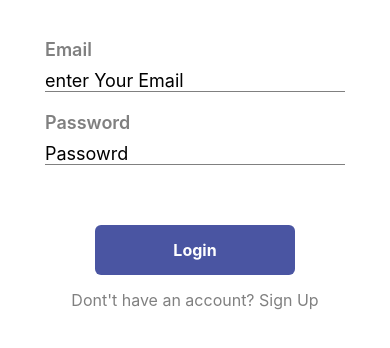
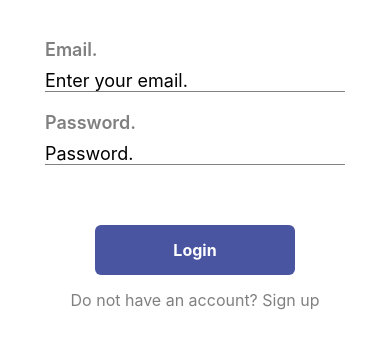
Before and after one commit to duclee193/ChatwTogether, a React Native app: screen /Login in a window 390 px wide. Shown: the part 176-524 px from the top of the page. Built offline with nearby package versions, Linux system fonts and the light colour scheme.

Commit message:
check font, typing

```diff
--- a/screens/LoginScreen.js
+++ b/screens/LoginScreen.js
@@ -80,7 +80,7 @@ const LoginScreen = () => {
         <View style={{ marginTop: 50 }}>
           <View>
             <Text style={{ fontSize: 18, fontWeight: "600", color: "gray" }}>
-              Email
+              Email.
             </Text>
 
             <TextInput
@@ -94,13 +94,13 @@ const LoginScreen = () => {
                 width: 300,
               }}
               placeholderTextColor={"black"}
-              placeholder="enter Your Email"
+              placeholder="Enter your email."
             />
           </View>
 
           <View style={{ marginTop: 10 }}>
             <Text style={{ fontSize: 18, fontWeight: "600", color: "gray" }}>
-              Password
+              Password.
             </Text>
 
             <TextInput
@@ -115,7 +115,7 @@ const LoginScreen = () => {
                 width: 300,
               }}
               placeholderTextColor={"black"}
-              placeholder="Passowrd"
+              placeholder="Password."
             />
           </View>
 
@@ -148,7 +148,7 @@ const LoginScreen = () => {
             style={{ marginTop: 15 }}
           >
             <Text style={{ textAlign: "center", color: "gray", fontSize: 16 }}>
-              Dont't have an account? Sign Up
+              Do not have an account? Sign up
             </Text>
           </Pressable>
         </View>
--- a/screens/RegisterScreen.js
+++ b/screens/RegisterScreen.js
@@ -69,7 +69,7 @@ const RegisterScreen = () => {
           </Text>
 
           <Text style={{ fontSize: 17, fontWeight: "600", marginTop: 15 }}>
-            Register To your Account
+            Register to your account !
           </Text>
         </View>
 
@@ -131,7 +131,7 @@ const RegisterScreen = () => {
                 width: 300,
               }}
               placeholderTextColor={"black"}
-              placeholder="Passowrd"
+              placeholder="Password"
             />
           </View>
 
@@ -151,7 +151,7 @@ const RegisterScreen = () => {
                 width: 300,
               }}
               placeholderTextColor={"black"}
-              placeholder="Image"
+              placeholder="Your URL Image"
             />
           </View>
 
```
Also changed, not shown: 2 other files (tests, documents, lock files or other folders).
